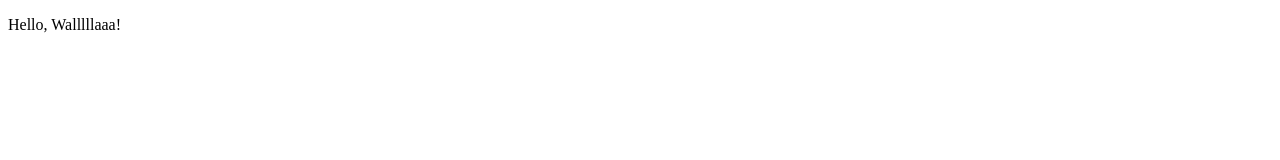
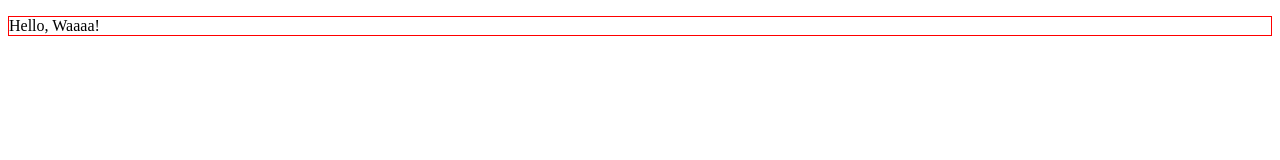
Before and after one commit to abeabaa/jw.github.io, a plain HTML site: page index.html in a window 1280 px wide. Drawn offline with Linux system fonts and the light colour scheme.

Commit message:
Update index.html

```diff
--- a/index.html
+++ b/index.html
@@ -7,6 +7,6 @@
 	<title>Portfolio</title>
 </head>
 <body>
-  <p>Hello, Walllllaaa!</p>
+  <p style="border:1px solid red;">Hello, Waaaa!</p>
 </body>
 </html>
```
